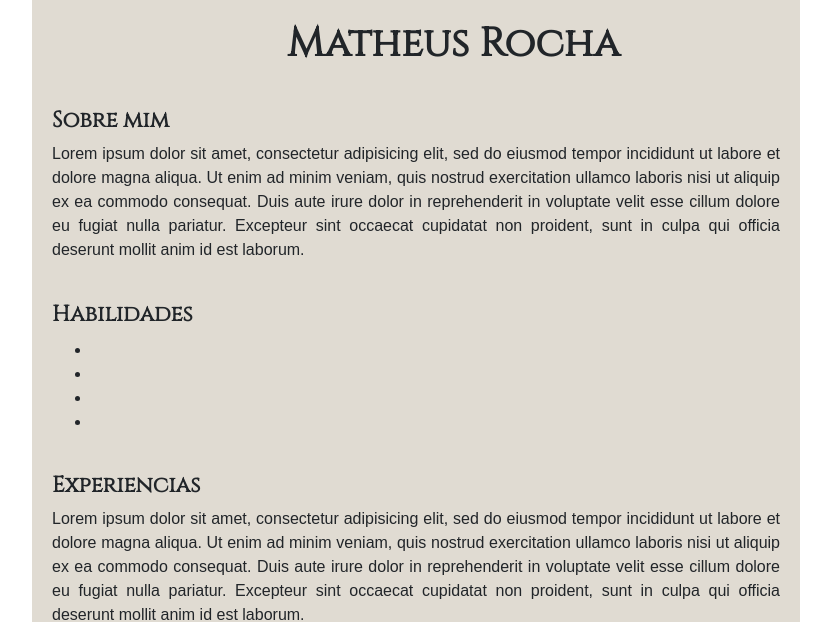
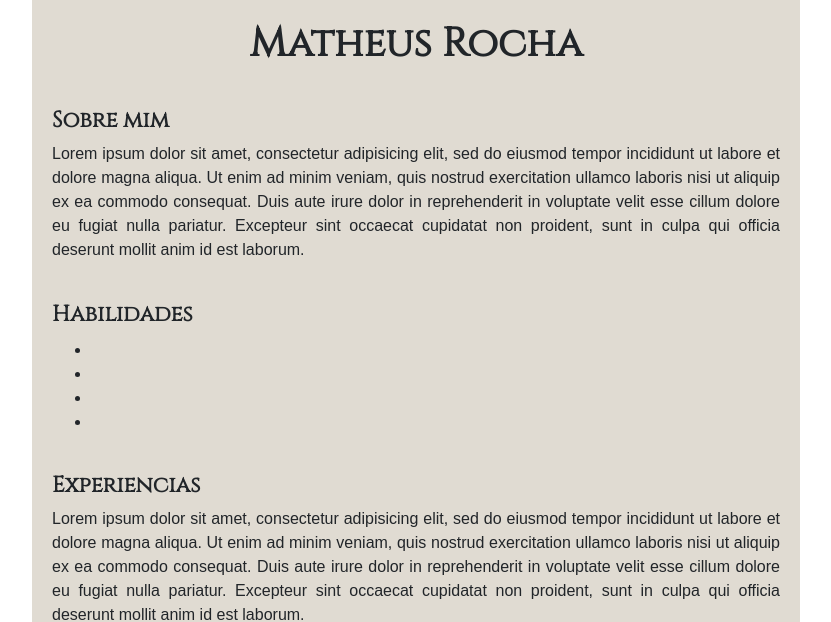
Before and after one commit to matheusrocha00/portfolio, a plain HTML site: page index.html in a window 1280 px wide. Shown: the top 622 px of the page, without its empty margins (218-1049 px from the left). Drawn offline with nearby package versions, Linux system fonts and the light colour scheme.

Commit message:
Update index.html

```diff
--- a/index.html
+++ b/index.html
@@ -30,7 +30,7 @@
 <body>
 	<div id="conteudo" style="width: 60%; background-color: #e0dbd2; margin-left: 250px; padding: 20px;">
 		<div>
-			<strong><h1 style="margin-left: 235px;">Matheus Rocha</h1></strong>
+			<strong><h1 style="text-align: center;">Matheus Rocha</h1></strong>
 		</div>
 
 
```
